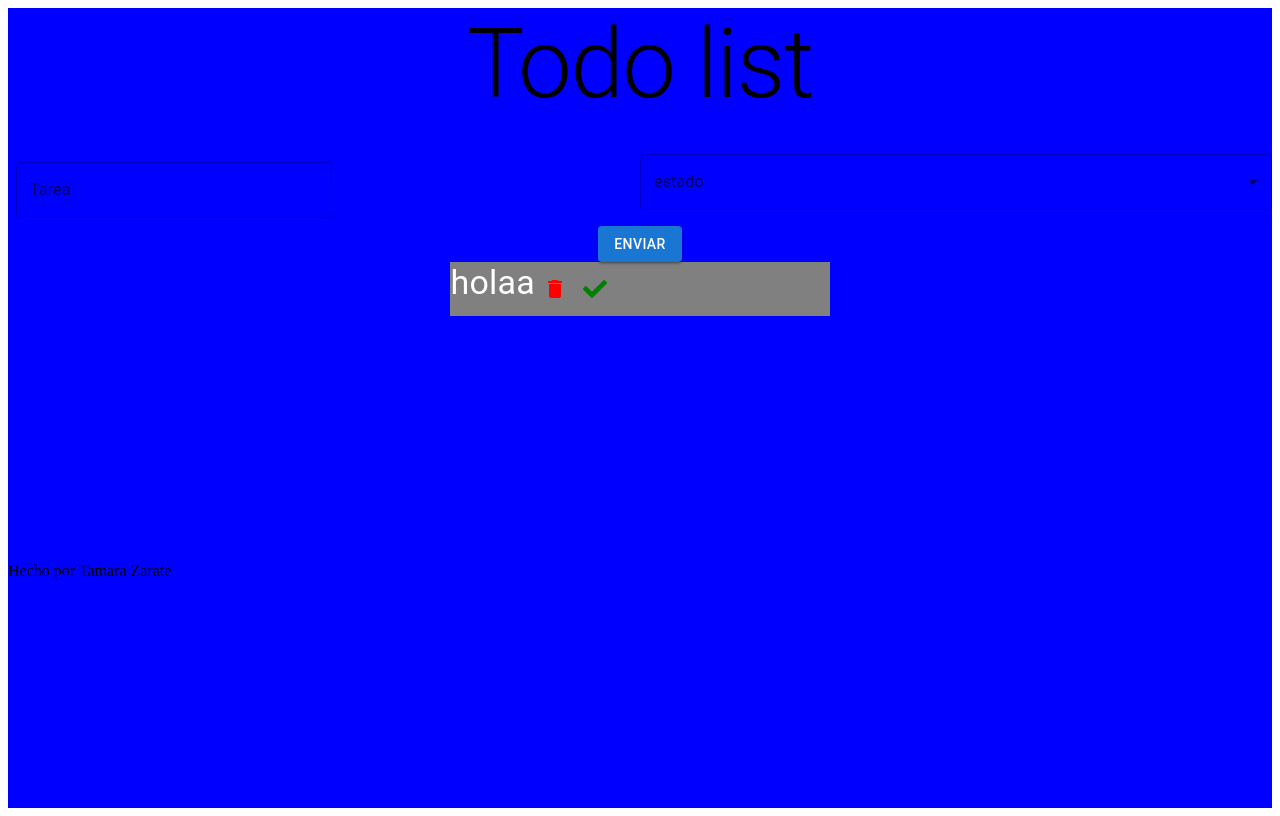
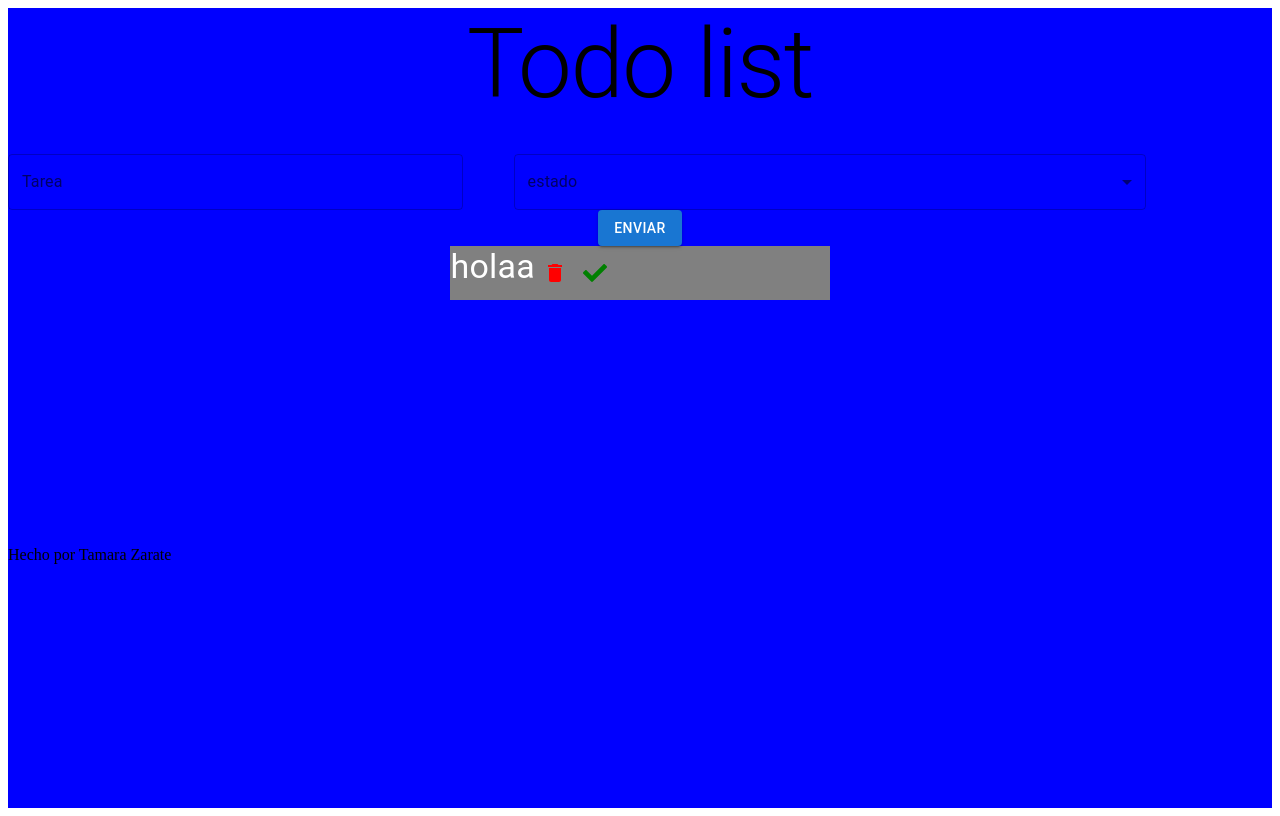
Before and after one commit to taty3385/Proyecto-react-1, a React (Vite) app: page / in a window 1280 px wide. Built offline with nearby package versions, Linux system fonts and the light colour scheme.

Commit message:
realizo estilamiento en el input de estado

```diff
--- a/src/components/Form.jsx
+++ b/src/components/Form.jsx
@@ -20,14 +20,8 @@ export default function Form() {
     return (
         <Box>
             <Box display="flex">
-                <Box component="form" width="50%"
-                    sx={{
-                        '& > :not(style)': { m: 1, width: '50%' },
-                    }}
-                    noValidate
-                    autoComplete="off"
-                >
-                    <TextField id="outlined-basic" label="Tarea" variant="outlined" onChange={handleChange} fullWidth="50%" />
+                <Box component="form" width="50%" sx={{ width: '40%' }}>
+                    <TextField  label="Tarea"  onChange={handleChange} sx={{width:"90%"}} />
                 </Box>
                 <Box width="50%">
                     <FormControl fullWidth>
```
